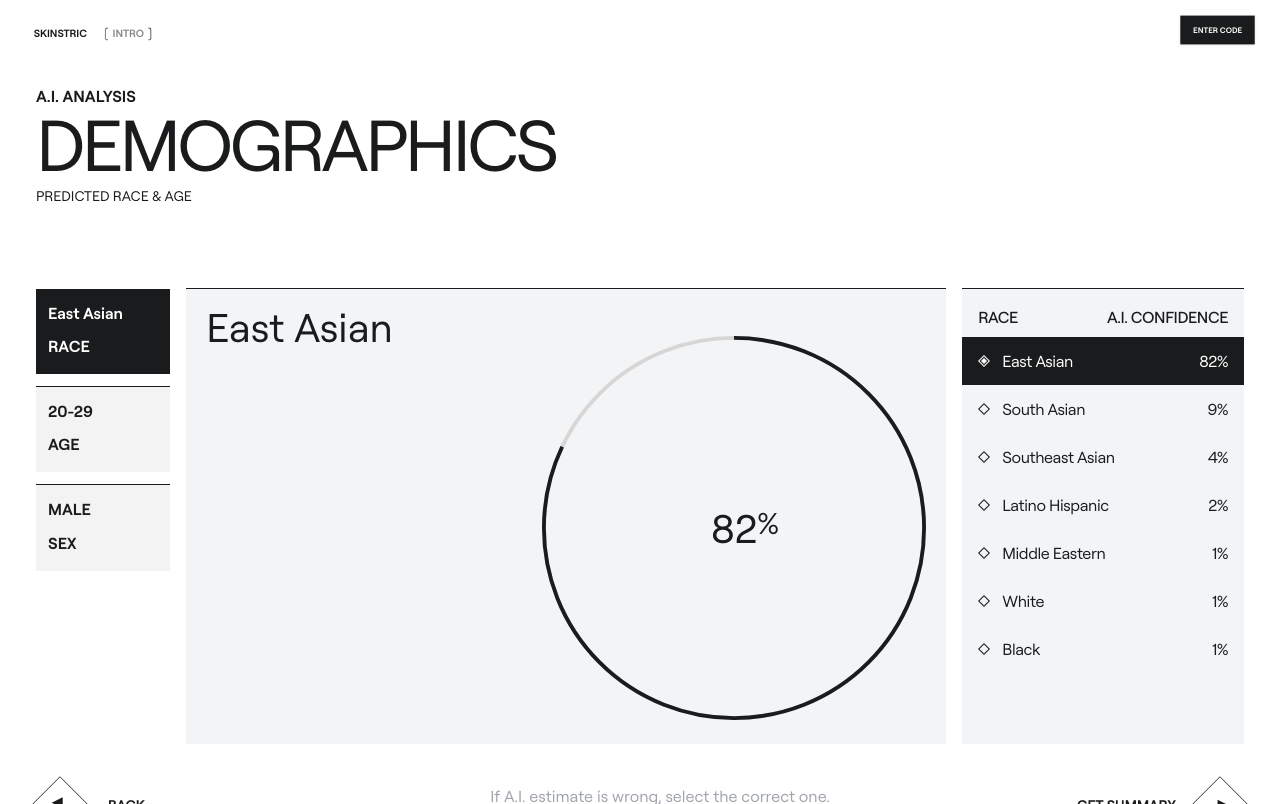
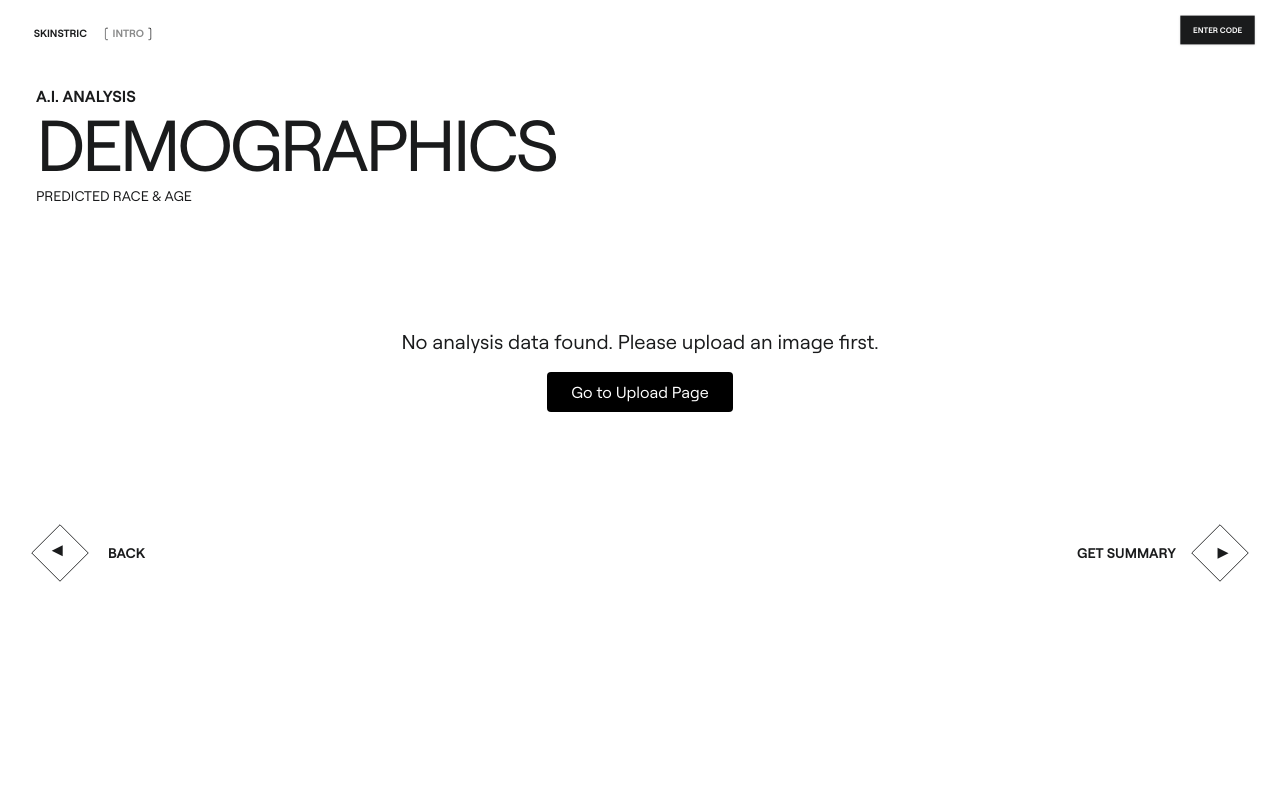
Before and after one commit to worldofwandag/skinstric-wandag, a Next.js app: page /summary in a window 1280 px wide. Built offline with nearby package versions, Linux system fonts and the light colour scheme.

Commit message:
api fetch to local storage implementation for summary page map out

```diff
--- /dev/null
+++ b/src/app/components/DemographicDataProvider.tsx
@@ -0,0 +1,155 @@
+'use client';
+
+import React, { createContext, useContext, useEffect, useState, ReactNode } from 'react';
+import { useRouter } from 'next/navigation';
+
+// Types for our demographic data
+interface DemographicOption {
+  name: string;
+  confidence: number;
+}
+
+interface CategoryData {
+  prediction: string;
+  confidence: number;
+  options: DemographicOption[];
+}
+
+export interface DemographicData {
+  race: CategoryData;
+  age: CategoryData;
+  sex: CategoryData;
+}
+
+// Create context
+const DemographicDataContext = createContext<{
+  data: DemographicData | null;
+  isLoading: boolean;
+}>({
+  data: null,
+  isLoading: true
+});
+
+// Function to transform API data into our component format
+const transformApiData = (apiData: any): DemographicData => {
+  // Process race data
+  const raceOptions: DemographicOption[] = Object.entries(apiData.race).map(([key, value]) => ({
+    name: key.charAt(0).toUpperCase() + key.slice(1).replace(/_/g, ' '), // Format name with proper capitalization
+    confidence: Math.floor(Number(value) * 100), // Convert to percentage and round down
+  }));
+
+  // Sort by confidence (highest first)
+  raceOptions.sort((a, b) => b.confidence - a.confidence);
+
+  // Process age data
+  const ageOptions: DemographicOption[] = Object.entries(apiData.age).map(([key, value]) => ({
+    name: key, // Age ranges already in correct format
+    confidence: Math.floor(Number(value) * 100),
+  }));
+
+  // Sort by confidence
+  ageOptions.sort((a, b) => b.confidence - a.confidence);
+
+  // Process gender/sex data
+  const sexOptions: DemographicOption[] = Object.entries(apiData.gender).map(([key, value]) => ({
+    name: key.toUpperCase(), // Convert to uppercase to match UI design
+    confidence: Math.floor(Number(value) * 100),
+  }));
+
+  // Sort by confidence
+  sexOptions.sort((a, b) => b.confidence - a.confidence);
+
+  // Create the structured data object with predictions set to highest confidence options
+  return {
+    race: {
+      prediction: raceOptions[0].name,
+      confidence: raceOptions[0].confidence,
+      options: raceOptions,
+    },
+    age: {
+      prediction: ageOptions[0].name,
+      confidence: ageOptions[0].confidence,
+      options: ageOptions,
+    },
+    sex: {
+      prediction: sexOptions[0].name,
+      confidence: sexOptions[0].confidence,
+      options: sexOptions,
+    }
+  };
+};
+
+interface DemographicDataProviderProps {
+  children: ReactNode;
+}
+
+const DemographicDataProvider: React.FC<DemographicDataProviderProps> = ({
+  children
+}) => {
+  const [data, setData] = useState<DemographicData | null>(null);
+  const [isLoading, setIsLoading] = useState(true);
+  const router = useRouter();
+
+  useEffect(() => {
+    // Function to safely get data from localStorage
+    const fetchDemographicData = () => {
+      try {
+        const storedData = localStorage.getItem("demographicData");
+
+        if (storedData) {
+          // Parse the stored data
+          const apiData = JSON.parse(storedData);
+
+          // Transform API data to our component format
+          const transformedData = transformApiData(apiData);
+
+          // Update state with the transformed data
+          setData(transformedData);
+        } else {
+          console.log("No demographic data found in localStorage");
+          // Optional: Redirect to upload page if no data found
+          // router.push('/result');
+        }
+      } catch (error) {
+        console.error("Error retrieving demographic data:", error);
+      } finally {
+        setIsLoading(false);
+      }
+    };
+
+    fetchDemographicData();
+  }, [router]);
+
+  return (
+    <DemographicDataContext.Provider value={{ data, isLoading }}>
+      {isLoading ? (
+        <div className="flex items-center justify-center py-20">
+          <div className="animate-pulse text-2xl">Loading analysis data...</div>
+        </div>
+      ) : data ? (
+        children
+      ) : (
+        <div className="flex flex-col items-center justify-center py-20 px-4 text-center">
+          <p className="text-xl mb-4">No analysis data found. Please upload an image first.</p>
+          <button
+            onClick={() => router.push('/result')}
+            className="px-6 py-2 bg-black text-white rounded hover:bg-gray-800"
+          >
+            Go to Upload Page
+          </button>
+        </div>
+      )}
+    </DemographicDataContext.Provider>
+  );
+};
+
+// Export a hook to use the demographic data
+export const useDemographicData = () => {
+  const context = useContext(DemographicDataContext);
+  if (context === undefined) {
+    throw new Error('useDemographicData must be used within a DemographicDataProvider');
+  }
+  return context;
+};
+
+export default DemographicDataProvider;
--- a/src/app/summary/SummaryClient.tsx
+++ b/src/app/summary/SummaryClient.tsx
@@ -6,34 +6,28 @@ import radioButton from "../assets/ui/radioButton.png";
 import activeRadioButton from "../assets/ui/activeRadioButton.png";
 import { buildStyles, CircularProgressbar } from "react-circular-progressbar";
 import "react-circular-progressbar/dist/styles.css";
+import { useDemographicData, DemographicData } from "../components/DemographicDataProvider";
 
 const needDominantBaselineFix = true;
 
-// Define the types for our demographics data
+// Define the types for option data
 interface DemographicOption {
   name: string;
   confidence: number;
 }
 
-interface CategoryData {
-  prediction: string;
-  confidence: number;
-  options: DemographicOption[];
-}
+const SummaryClient: React.FC = () => {
+  // Get data from context
+  const { data } = useDemographicData();
 
-interface DemographicData {
-  race: CategoryData;
-  age: CategoryData;
-  sex: CategoryData;
-}
+  // This should never happen as the provider handles the null case,
+  // but TypeScript requires this check
+  if (!data) {
+    return null;
+  }
 
-interface SummaryClientProps {
-  data: DemographicData;
-}
-
-const SummaryClient: React.FC<SummaryClientProps> = ({ data: initialData }) => {
-  // Create a state for the data that can be modified by user selections
-  const [data, setData] = useState<DemographicData>(initialData);
+  // Create a local state to manage user selections
+  const [localData, setLocalData] = useState<DemographicData>(data);
 
   // Default active category is "race"
   const [activeCategory, setActiveCategory] = useState<"race" | "age" | "sex">(
@@ -51,7 +45,7 @@ const SummaryClient: React.FC<SummaryClientProps> = ({ data: initialData }) => {
     selectedOption: DemographicOption
   ) => {
     // Update the data state with the new selection
-    setData((prevData) => ({
+    setLocalData((prevData) => ({
       ...prevData,
       [category]: {
         ...prevData[category],
@@ -62,7 +56,7 @@ const SummaryClient: React.FC<SummaryClientProps> = ({ data: initialData }) => {
   };
 
   // Get active category data
-  const activeData = data[activeCategory];
+  const activeData = localData[activeCategory];
 
   return (
     <>
@@ -78,7 +72,7 @@ const SummaryClient: React.FC<SummaryClientProps> = ({ data: initialData }) => {
             } flex-1 flex flex-col justify-between hover:bg-[#E1E1E2] border-t`}
             onClick={() => handleCategoryClick("race")}
           >
-            <p className="text-base font-semibold">{data.race.prediction}</p>
+            <p className="text-base font-semibold">{localData.race.prediction}</p>
             <h4 className="text-base font-semibold mb-1">RACE</h4>
           </div>
 
@@ -91,7 +85,7 @@ const SummaryClient: React.FC<SummaryClientProps> = ({ data: initialData }) => {
             } flex-1 flex flex-col justify-between hover:bg-[#E1E1E2] border-t`}
             onClick={() => handleCategoryClick("age")}
           >
-            <p className="text-base font-semibold">{data.age.prediction}</p>
+            <p className="text-base font-semibold">{localData.age.prediction}</p>
             <h4 className="text-base font-semibold mb-1">AGE</h4>
           </div>
 
@@ -104,7 +98,7 @@ const SummaryClient: React.FC<SummaryClientProps> = ({ data: initialData }) => {
             } flex-1 flex flex-col justify-between hover:bg-[#E1E1E2] border-t`}
             onClick={() => handleCategoryClick("sex")}
           >
-            <p className="text-base font-semibold">{data.sex.prediction}</p>
+            <p className="text-base font-semibold">{localData.sex.prediction}</p>
             <h4 className="text-base font-semibold mb-1">SEX</h4>
           </div>
         </div>
@@ -114,21 +108,21 @@ const SummaryClient: React.FC<SummaryClientProps> = ({ data: initialData }) => {
           {/* RACE TITLE */}
           {activeCategory === "race" && (
             <p className="hidden md:block md:absolute text-[40px] mb-2 left-5 top-2">
-              {data.race.prediction}
+              {localData.race.prediction}
             </p>
           )}
 
           {/* AGE TITLE */}
           {activeCategory === "age" && (
             <p className="hidden md:block md:absolute text-[40px] mb-2 left-7 top-4">
-              {data.age.prediction} y.o.
+              {localData.age.prediction} y.o.
             </p>
           )}
 
           {/* SEX TITLE */}
           {activeCategory === "sex" && (
             <p className="hidden md:block md:absolute text-[40px] mb-2 left-7 top-4">
-              {data.sex.prediction}
+              {localData.sex.prediction}
             </p>
           )}
 
--- a/src/app/summary/page.tsx
+++ b/src/app/summary/page.tsx
@@ -2,56 +2,15 @@ import Link from "next/link";
 import React from "react";
 import BackBtn from "../components/ui/BackBtn";
 import SumBtn from "../components/ui/SumBtn";
-import Image from "next/image";
-import radioButton from "../assets/ui/radioButton.png";
 import SummaryClient from "./SummaryClient";
+import DemographicDataProvider from "../components/DemographicDataProvider";
 
-// Server component that will prefetch and prepare data
+// Server component that will serve the page
 const Page = async () => {
-  // In the future, you could fetch data from your API here
-  // For now, we'll use hardcoded data
-  const demographicData = {
-    race: {
-      prediction: "East Asian",
-      confidence: 82,
-      options: [
-        { name: "East Asian", confidence: 82 },
-        { name: "South Asian", confidence: 9 },
-        { name: "Southeast Asian", confidence: 4 },
-        { name: "Latino Hispanic", confidence: 2 },
-        { name: "Middle Eastern", confidence: 1 },
-        { name: "White", confidence: 1 },
-        { name: "Black", confidence: 1 },
-      ]
-    },
-    age: {
-      prediction: "20-29",
-      confidence: 70,
-      options: [
-        { name: "0-9", confidence: 0 },
-        { name: "10-19", confidence: 4 },
-        { name: "20-29", confidence: 96 },
-        { name: "30-39", confidence: 2 },
-        { name: "40-49", confidence: 0 },
-        { name: "50-59", confidence: 0 },
-        { name: "60-69", confidence: 0 },
-        { name: "70+", confidence: 0 },
-      ]
-    },
-    sex: {
-      prediction: "MALE",
-      confidence: 96,
-      options: [
-        { name: "MALE", confidence: 96 },
-        { name: "FEMALE", confidence: 4 },
-      ]
-    }
-  };
-
   return (
     <div className="h-screen md:h-[90vh] flex flex-col md:mt-5">
       <main className="flex-1 w-full bg-white md:overflow-hidden overflow-auto">
-        <div className="md:h-full max-w-full mx-5 px-4 md:px-auto flex flex-col ">
+        <div className="md:h-full max-w-full mx-5 px-4 md:px-auto flex flex-col">
           {/* TOP SECTION */}
           <div className="text-start ml-4 mb-4 md:mb-10 md:ml-0">
             <h2 className="text-base md:text-base font-semibold mb-1 leading-[24px]">
@@ -65,8 +24,10 @@ const Page = async () => {
             </h4>
           </div>
 
-          {/* Client component handles all interactivity */}
-          <SummaryClient data={demographicData} />
+          {/* Demographic data provider handles data loading from localStorage */}
+          <DemographicDataProvider>
+            <SummaryClient />
+          </DemographicDataProvider>
 
           {/* BOTTOM */}
           <div className="pt-4 md:pt-[37px] pb-6 bg-white sticky bottom-40 md:static md:bottom-0 mb-8 md:mb-16">
```
